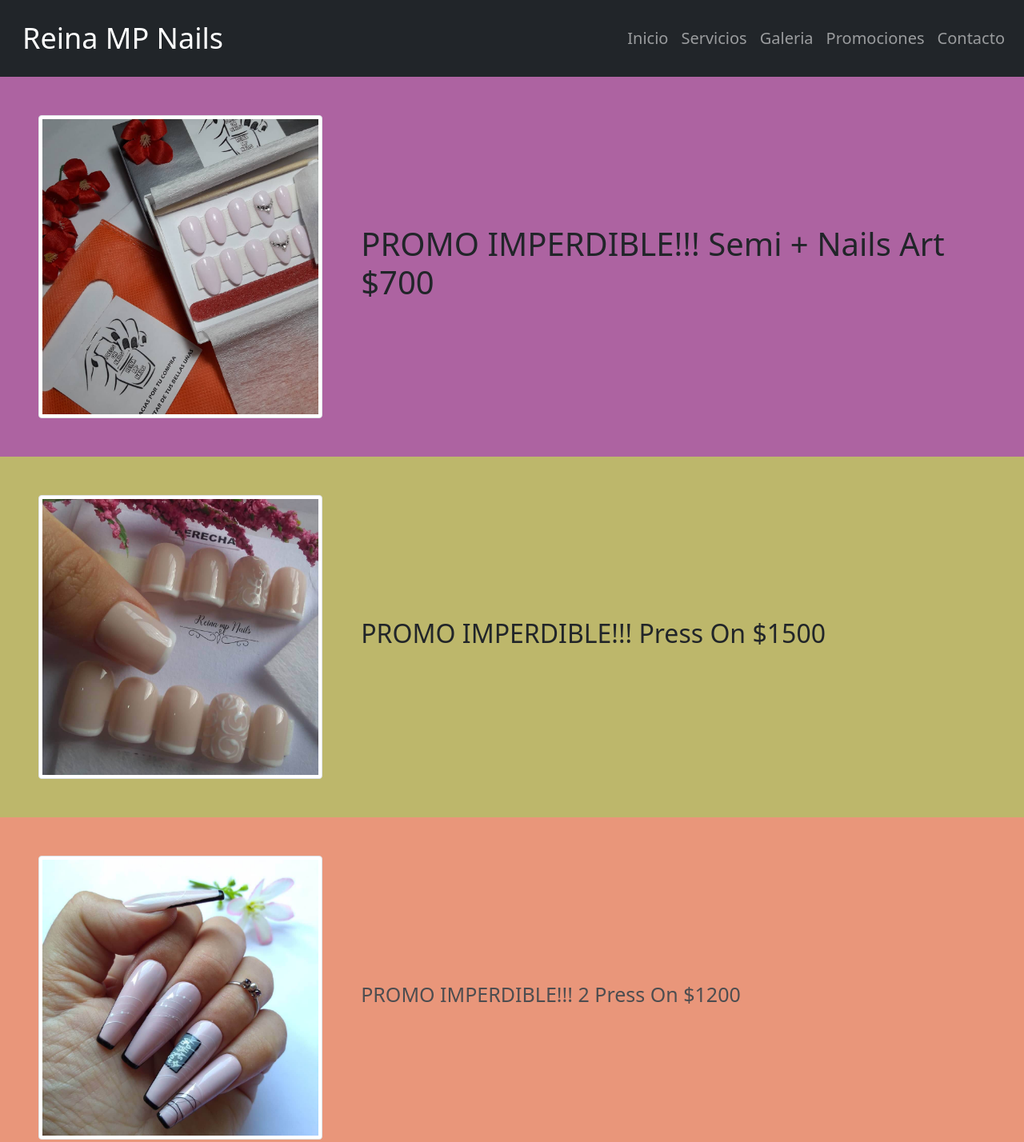
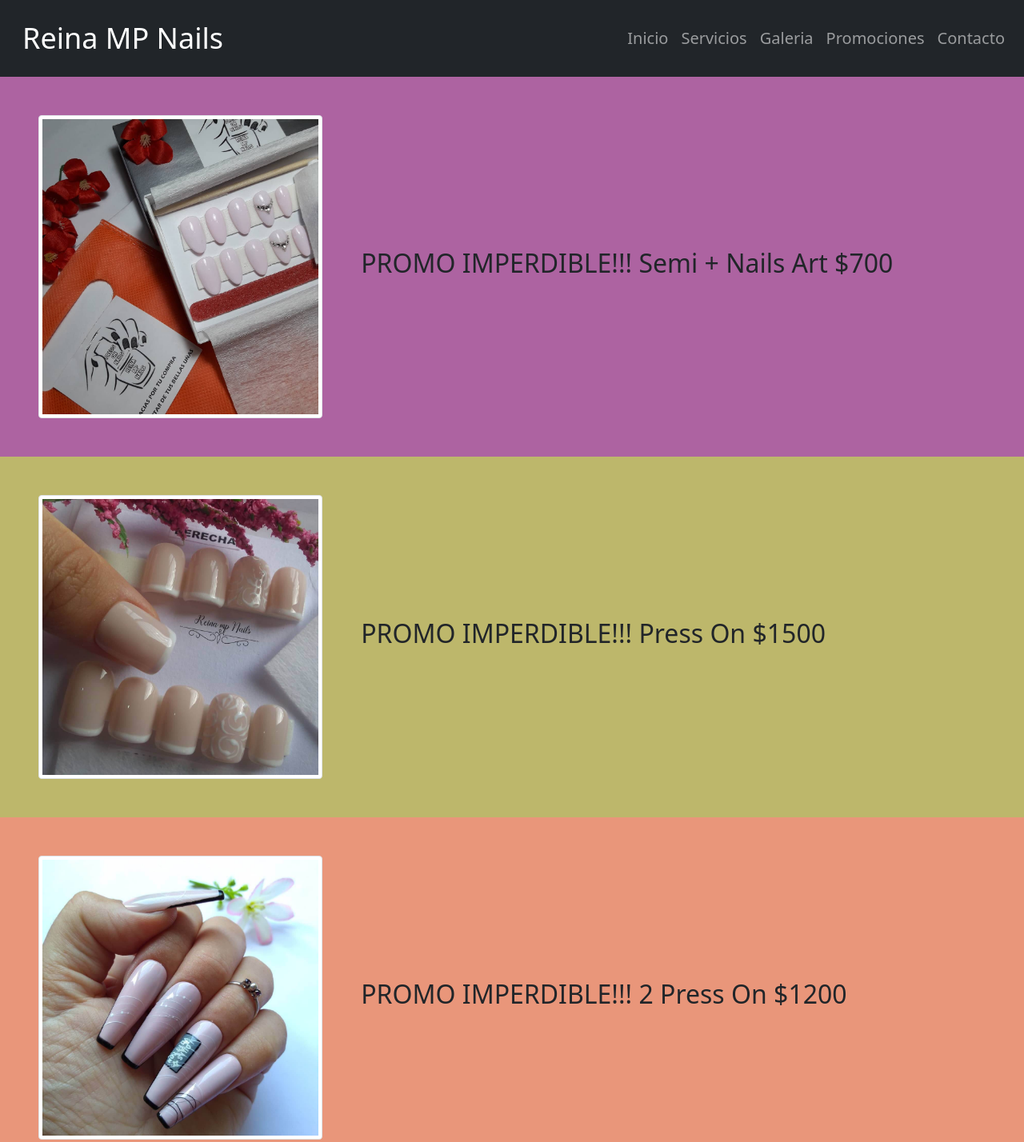
Before and after one commit to mauromp21/Reina-MP-Nails, a plain HTML site: page promociones.html in a window 1280 px wide. Shown: the top 1428 px of the page at 80% size. Drawn offline with nearby package versions, Linux system fonts and the light colour scheme.

Commit message:
Update promociones.html

```diff
--- a/promociones.html
+++ b/promociones.html
@@ -49,7 +49,7 @@
               <div class=" promo-1  row-md-4 d-flex flex-row align-items-center p-5 ">
                 <img src="imagenes/galeria/promociones/promo2.jpg" class="img-thumbnail w-100" /></a>
                   <div class="texto-promo1 p-5">
-                    <h1>PROMO IMPERDIBLE!!!     Semi + Nails Art $700</h1>
+                    <h2>PROMO IMPERDIBLE!!!     Semi + Nails Art $700</h2>
                   </div>
               </div>
               <div class=" promo-2 row-md-4 d-flex flex-row align-items-center p-5">
@@ -61,7 +61,7 @@
               <div class=" promo-3 row-md-4 d-flex flex-row align-items-center p-5">
                 <img src="imagenes/galeria/promociones/promo4.jpg" class="img-thumbnail" /></a>
                   <div class="texto-promo3 p-5">
-                    <h3>PROMO IMPERDIBLE!!!     2 Press On $1200</h3>
+                    <h2>PROMO IMPERDIBLE!!!     2 Press On $1200</h2>
                   </div>
               </div>
             </div>
```
